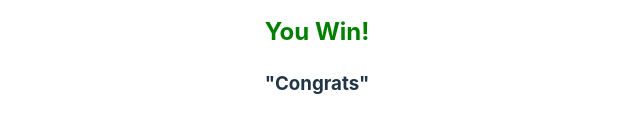
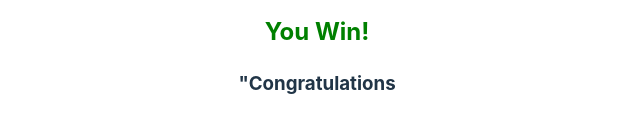
Before and after one commit to eyi739/testing-type, a React (Vite) app: page / in a window 1280 px wide. Shown: the part 316-447 px from the top of the page, without its empty margins (323-963 px from the left). Built offline with nearby package versions, Linux system fonts and the light colour scheme.

Commit message:
writing React conditional statements

```diff
--- a/src/Slots.jsx
+++ b/src/Slots.jsx
@@ -1,5 +1,5 @@
 export default function Slots({val1, val2, val3}){
-    const isWinner = val1 === val2 && val1 ===val3;
+    const isWinner = val1 === val2 && val1 === val3;
 
     return (
         <div>
@@ -7,7 +7,7 @@ export default function Slots({val1, val2, val3}){
             <h2 style={{color: isWinner ? "green" : "red"}}>
                 {isWinner ? "You Win!" : "You lose"}
             </h2>
-            {isWinner && <h3>"Congrats"</h3>}
+            {isWinner && <h3>"Congratulations</h3>}
         </div>
     )
 }
```
